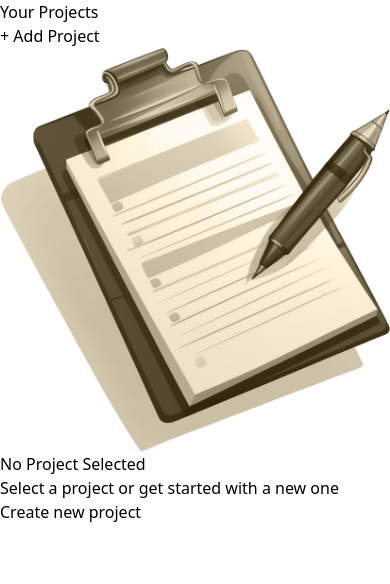
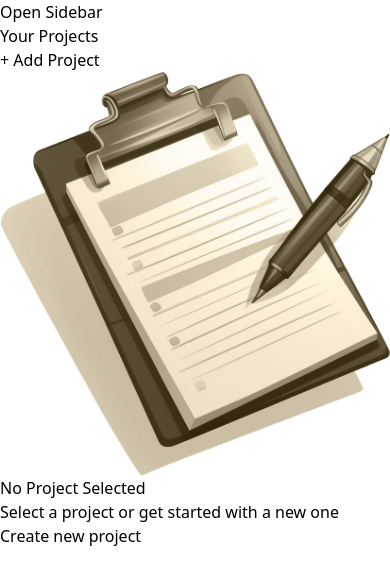
Before and after one commit to khybe/react-tailwind-project-management-app, a React (Vite) app: page / in a window 390 px wide. Shown: the top 584 px of the page. Built offline with nearby package versions, Linux system fonts and the light colour scheme.

Commit message:
feat: Implement responsive sidebar toggle functionality for smaller screens

```diff
--- a/src/App.jsx
+++ b/src/App.jsx
@@ -14,6 +14,9 @@ function App() {
     projects: [],
     tasks: [],
   });
+  const [isSidebarOpen, setIsSidebarOpen] = useState(false);
+
+  const handleToggleSidebar = () => setIsSidebarOpen((prevState) => !prevState);
 
   function handleAddTask(text) {
     setProjectsState((prevState) => {
@@ -128,6 +131,8 @@ function App() {
         projects={projectsState.projects}
         onSelectProject={handleSelectProject}
         selectedProjectId={projectsState.selectedProjectId}
+        toggleSidebar={handleToggleSidebar}
+        isOpen={isSidebarOpen}
       />
       {content}
     </main>
--- a/src/components/ProjectsSidebar.jsx
+++ b/src/components/ProjectsSidebar.jsx
@@ -5,19 +5,49 @@ export default function ProjectsSidebar({
   projects,
   onSelectProject,
   selectedProjectId,
+  isOpen,
+  toggleSidebar,
 }) {
   return (
-    <aside className="w-1/3 px-8 py-16 bg-stone-900 text-stone-50 md:w-72 rounded-r-xl">
+    <>
+      <Button
+        className="md:hidden fixed top-4 left-4 p-2 text-stone-200 bg-stone-700 hover:text-stone-50 hover:bg-stone-950 rounded z-50"
+        onClick={toggleSidebar}
+      >
+        {isOpen ? "Close Sidebar" : "Open Sidebar"}
+      </Button>
+
+      {isOpen && (
+        <div
+          className="fixed inset-0 bg-black bg-opacity-50 z-40 md:hidden"
+          onClick={toggleSidebar} // Close sidebar on backdrop click
+        />
+      )}
+
+      <aside
+        className={`fixed inset-y-0 top-16 md:top-0 left-0 transform transition-transform
+          ${isOpen ? "translate-x-0" : "-translate-x-full"}
+          md:relative md:translate-x-0 bg-stone-900 text-stone-50
+          w-4/5 max-w-[340px] rounded-r-xl z-50`}
+      >
+        <div className="w-full px-8 py-16">
           <h2 className="mb-8 font-bold uppercase md:text-xl text-stone-200">
             Your Projects
           </h2>
           <div>
-        <Button onClick={onStartAddProject}>+ Add Project</Button>
+            <Button
+              onClick={() => {
+                onStartAddProject();
+                toggleSidebar();
+              }}
+            >
+              + Add Project
+            </Button>
           </div>
           <ul className="mt-8">
             {projects.map((project) => {
               let cssClasses =
-            "w-full text-left px-2 py-1 rounded.sm my-1 hover:text-stone-200 hover:bg-stone-800";
+                "w-full text-left px-2 py-1 rounded-sm my-1 hover:text-stone-200 hover:bg-stone-800";
 
               if (project.id === selectedProjectId) {
                 cssClasses += " bg-stone-800 text-stone-200";
@@ -29,7 +59,10 @@ export default function ProjectsSidebar({
                 <li key={project.id}>
                   <button
                     className={cssClasses}
-                onClick={() => onSelectProject(project.id)}
+                    onClick={() => {
+                      onSelectProject(project.id);
+                      toggleSidebar(); // Toggle sidebar on project selection
+                    }}
                   >
                     {project.title}
                   </button>
@@ -37,6 +70,8 @@ export default function ProjectsSidebar({
               );
             })}
           </ul>
+        </div>
       </aside>
+    </>
   );
 }
```
Lines whose indentation alone changed are shown as unchanged.
